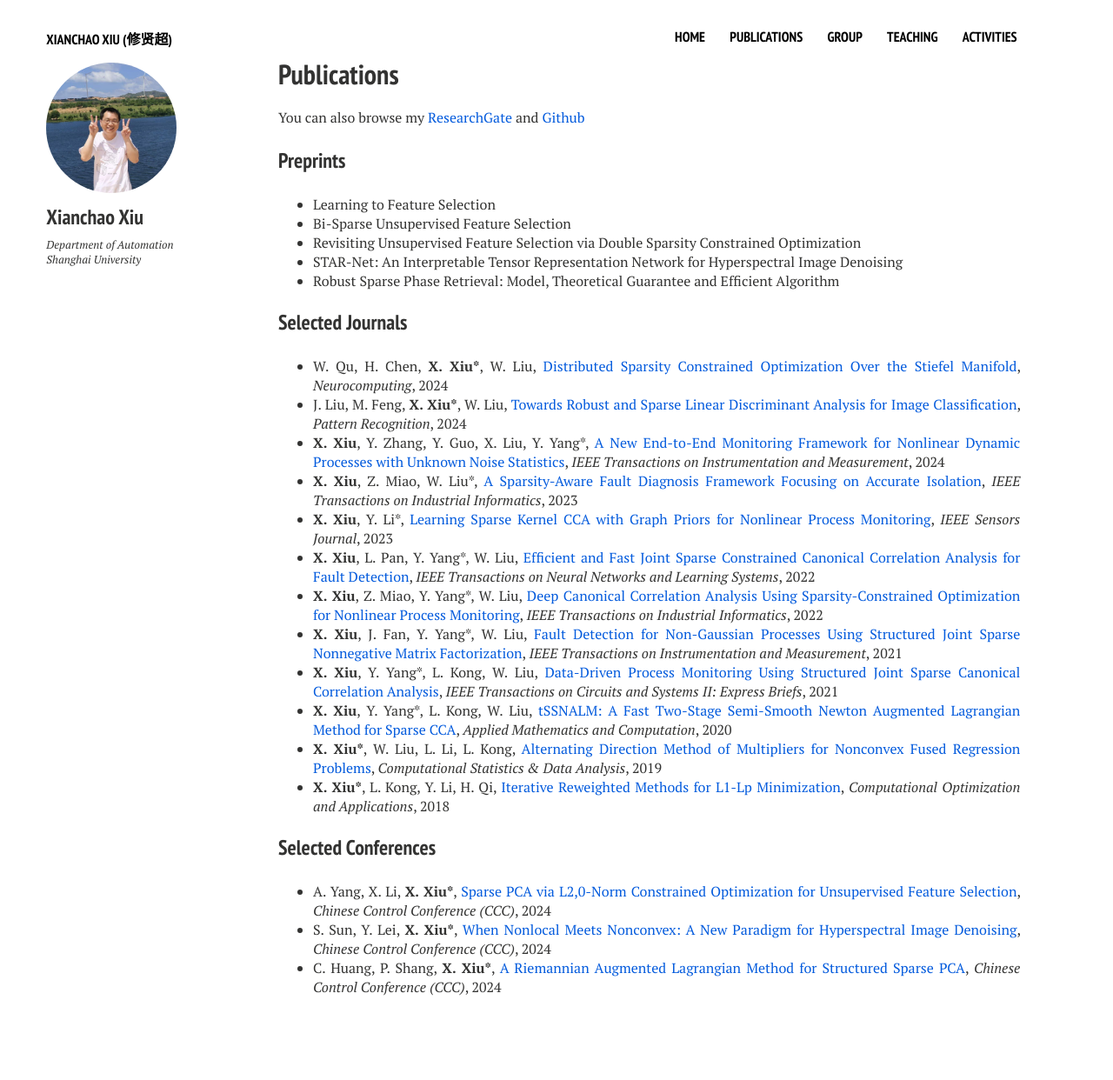
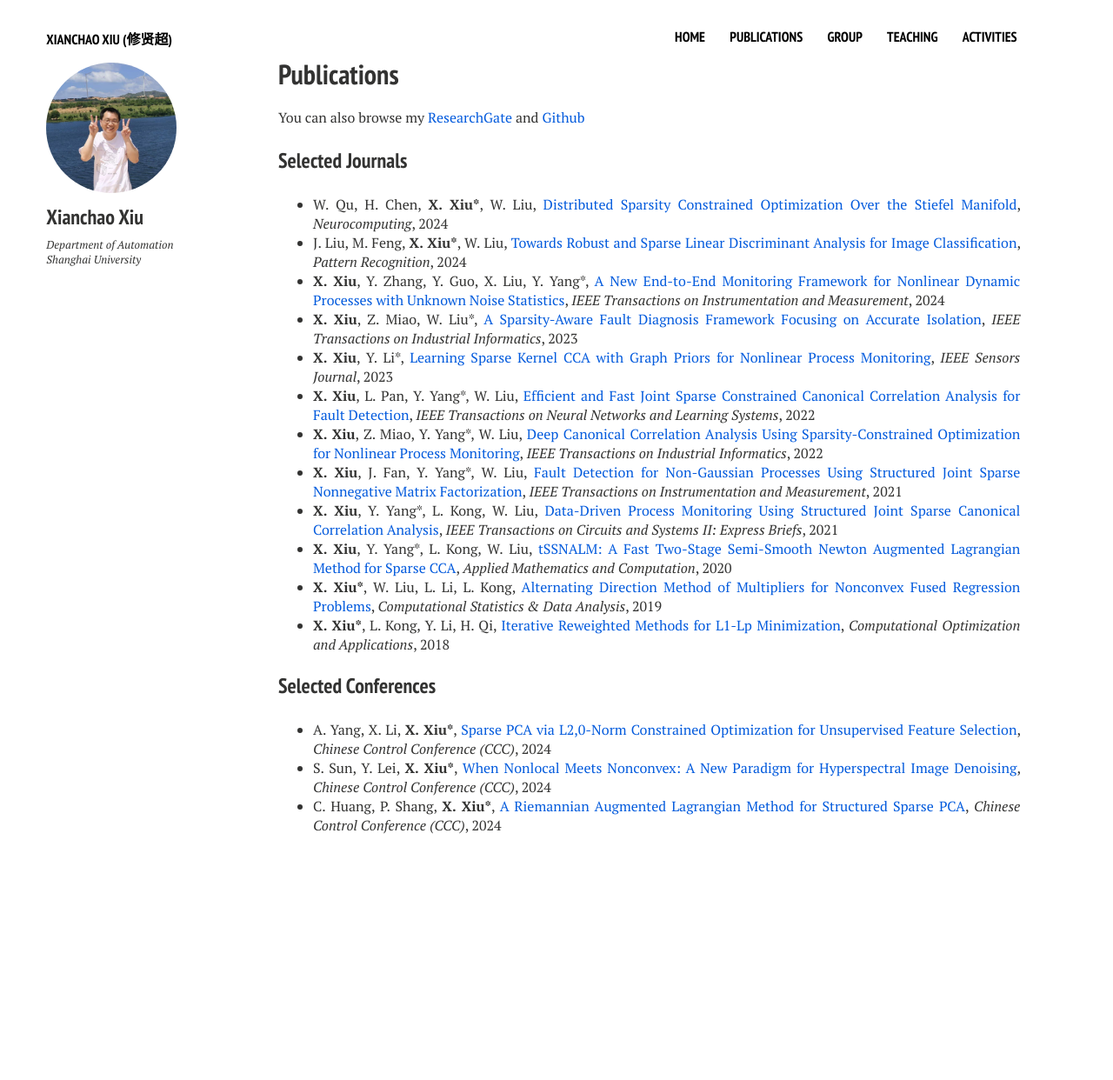
Before and after one commit to xianchaoxiu/xianchaoxiu.github.io, a Jekyll site: the page built from publications/index.md, in a window 1280 px wide. Shown: the whole page at 87% size. Built offline with Jekyll 4.4.1, drawn with Linux system fonts in a browser that asks for light colours; nearby versions of some CDN libraries; after the commit the page ends 1056 px from its top, so only the background shows below that.

Commit message:
Update index.md

```diff
--- a/publications/index.md
+++ b/publications/index.md
@@ -10,12 +10,6 @@ share: false
 
 You can also browse my <a href="https://www.researchgate.net/profile/Xianchao-Xiu" class="textlink" target="_blank">ResearchGate</a> and <a href="https://github.com/xianchaoxiu" class="textlink" target="_blank">Github</a>
 
-### Preprints
-* Learning to Feature Selection <br>
-* Bi-Sparse Unsupervised Feature Selection <br>
-* Revisiting Unsupervised Feature Selection via Double Sparsity Constrained Optimization <br>
-* STAR-Net: An Interpretable Tensor Representation Network for Hyperspectral Image Denoising <br>
-* Robust Sparse Phase Retrieval: Model, Theoretical Guarantee and Efficient Algorithm  <br>
 
 
 ### Selected Journals
```
